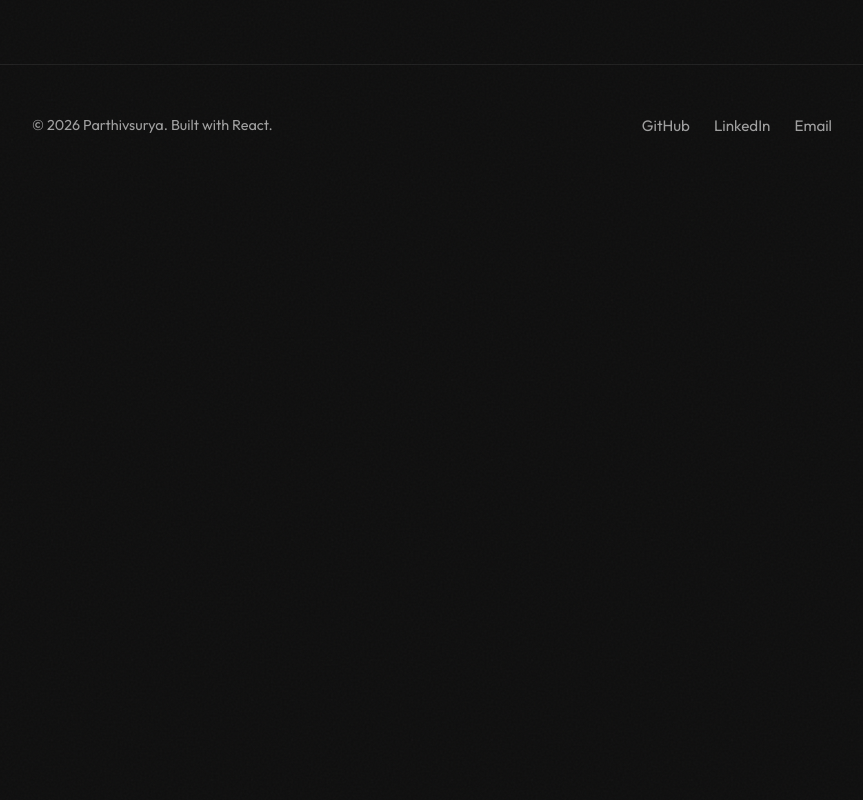
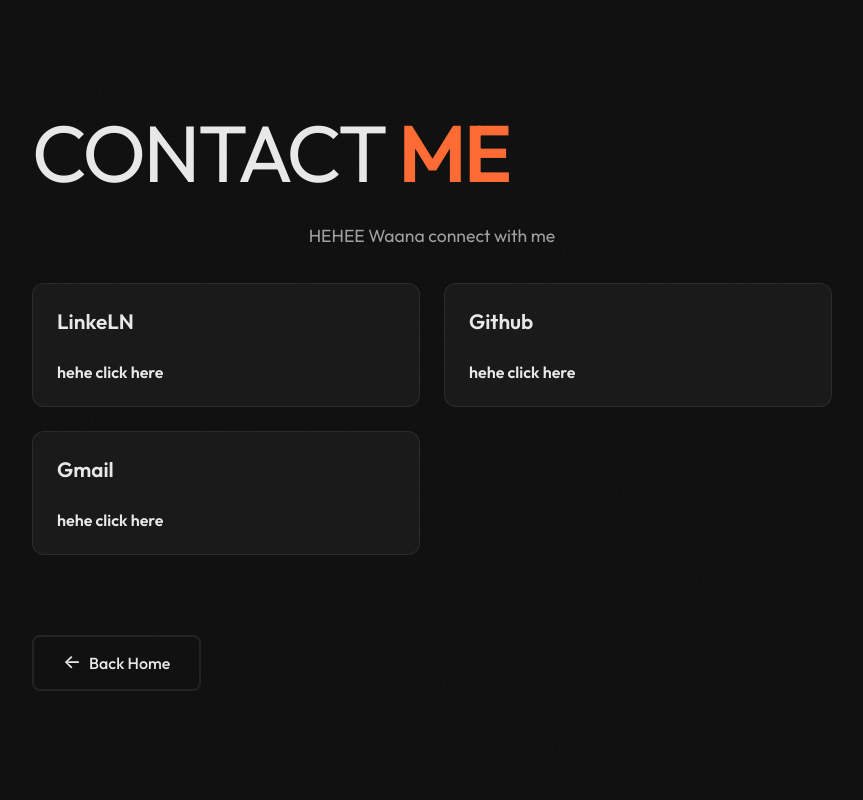
Before and after one commit to Parthivsurya/iampkb, a React (Vite) app: page /contact in a window 1280 px wide. Shown: the top 800 px of the page, without its empty margins (208-1071 px from the left). Built offline with nearby package versions, Linux system fonts and the light colour scheme.

Commit message:
contact me bha bha baha

```diff
--- a/src/App.jsx
+++ b/src/App.jsx
@@ -2,6 +2,7 @@ import { Routes, Route } from 'react-router-dom';
 import Home from './pages/Home';
 import About from './pages/About';
 import Projects from './pages/Projects';
+import Contact from './pages/Contact';
 import Footer from './components/Footer';
 
 function App() {
@@ -11,6 +12,8 @@ function App() {
         <Route path="/" element={<Home />} />
         <Route path="/about" element={<About />} />
         <Route path="/projects" element={<Projects />} />
+        <Route path="/contact" element={<Contact />} />
+
       </Routes>
       <Footer />
     </>
--- /dev/null
+++ b/src/pages/Contact.jsx
@@ -0,0 +1,52 @@
+import React from 'react';
+import { Link } from 'react-router-dom';
+
+const Contact = () => {
+    const Contact = [
+        {
+            title: 'LinkeLN',
+            link: 'https://linkedin.com/in/parthivsuryakb'
+        },
+        {
+            title: 'Github',
+            link: 'https://github.com/parthivsuryakb'
+        }
+        , {
+            title: 'Gmail',
+            link: 'mailto:parthivsuryakb@gmail.com'
+        }
+    ];
+
+    return (
+        <main>
+            <div className="container">
+                <h1 className="slide-up">CONTACT <strong>ME</strong></h1>
+                <p className="slide-up-delay" style={{ fontSize: '1.1rem', maxWidth: '600px', margin: '0 auto 2rem', textAlign: 'center' }}>
+                    HEHEE Waana connect with me
+
+                </p>
+                <div className="projects-grid slide-up-delay" style={{ animationDelay: '0.2s' }}>
+                    {Contact.map((project, index) => (
+                        <div key={index} className="project-card">
+                            <h3>{project.title}</h3>
+                            <a href={project.link} className="btn-small" style={{ display: 'inline-block', marginTop: '1rem', color: 'var(--primary-color)', textDecoration: 'none', fontWeight: 'bold' }}>
+                                hehe click here
+                            </a>
+                        </div>
+                    ))}
+                </div>
+
+                <Link
+                    to="/"
+                    className="btn btn-secondary slide-up-delay"
+                    style={{ marginTop: '3rem', animationDelay: '0.4s' }}
+                >
+                    <span className="arrow" style={{ transform: 'rotate(180deg)' }}>→</span>
+                    Back Home
+                </Link>
+            </div>
+        </main>
+    );
+};
+
+export default Contact;
--- a/src/pages/Home.jsx
+++ b/src/pages/Home.jsx
@@ -18,6 +18,9 @@ const Home = () => {
                     <Link to="/about" className="btn btn-secondary">
                         About Me
                     </Link>
+                    <Link to="/contact" className="btn btn-secondary">
+                        Contact me
+                    </Link>
                     {/* <a href="/Parthivsurya.pdf" className="btn btn-secondary" target="_blank" rel="noopener noreferrer">
                         Resume
                     </a> */}
```
